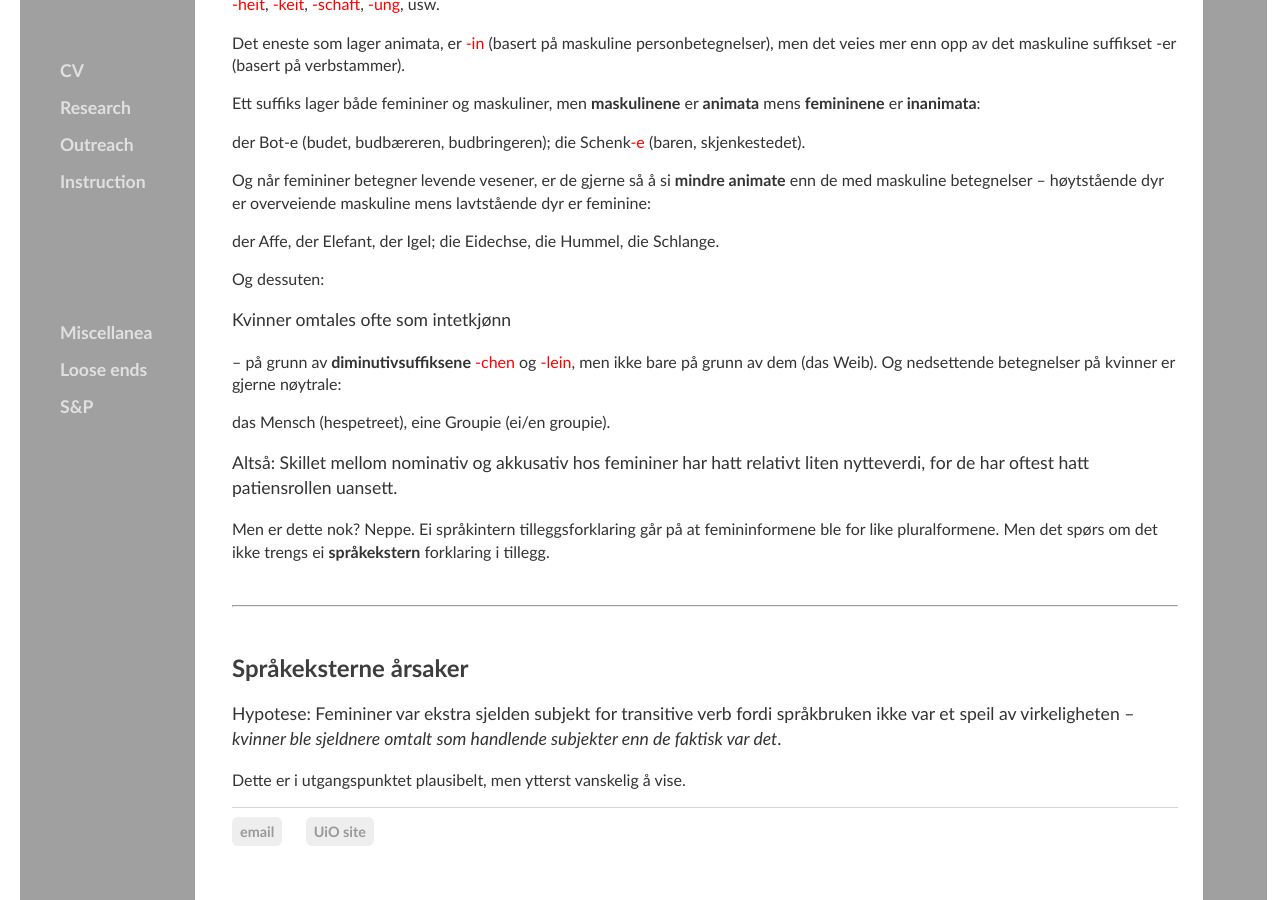
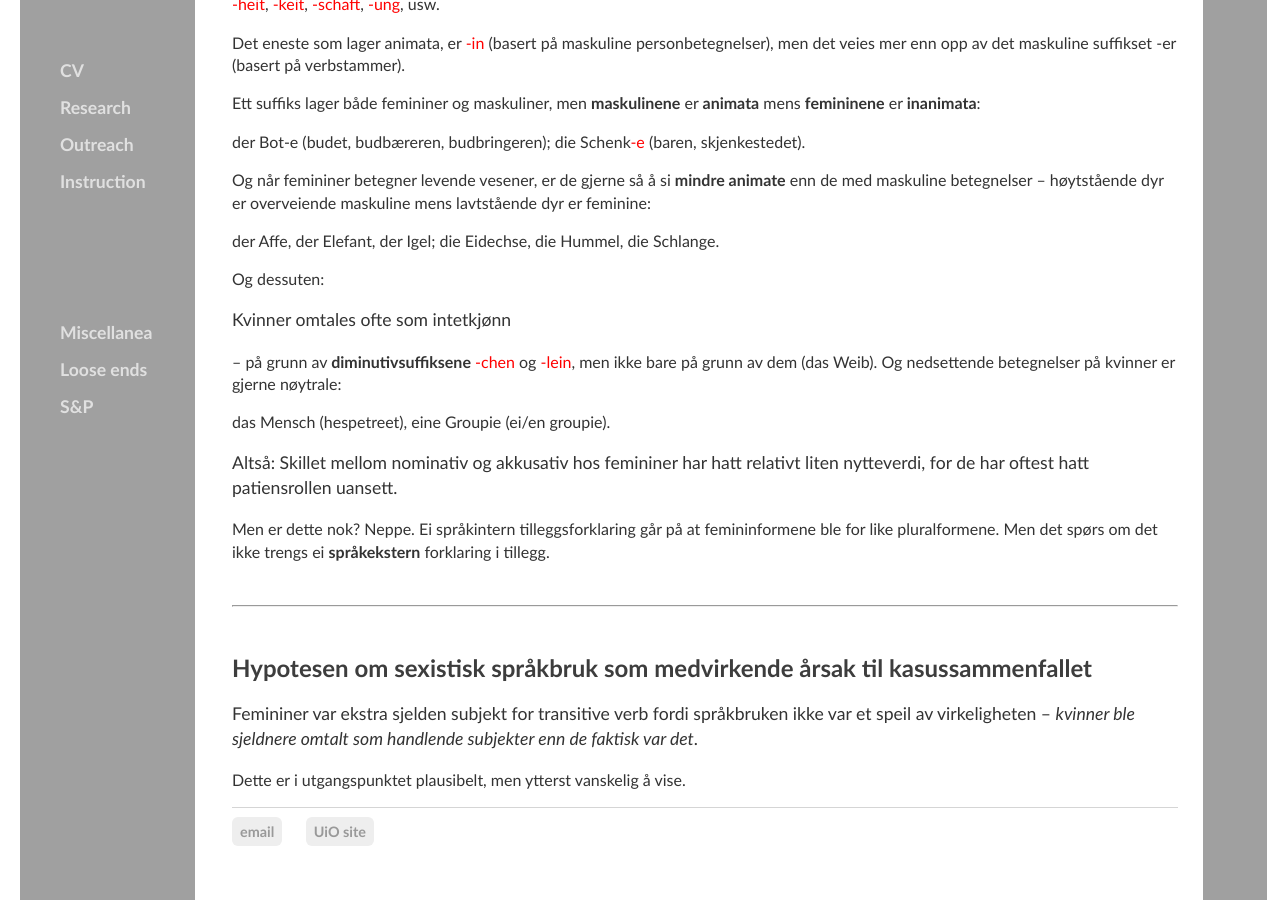
Before and after one commit to kjelljs/kjelljs.github.io, a Jekyll site: the page built from dissemination/kasus.html, in a window 1280 px wide and 900 px high, scrolled down 2536 px. Built offline with Jekyll 4.4.1, drawn with Linux system fonts in a browser that asks for light colours.

Commit message:
Update kasus.html

```diff
--- a/dissemination/kasus.html
+++ b/dissemination/kasus.html
@@ -155,8 +155,8 @@ figcaption {
 </br>
 <hr />
 </br>
-<h2>Språkeksterne årsaker</h2>
-<div class="ingress"><p>Hypotese: Femininer var ekstra sjelden subjekt for transitive verb fordi språkbruken ikke var et speil av virkeligheten –
+<h2>Hypotesen om sexistisk språkbruk som medvirkende årsak til kasussammenfallet</h2>
+<div class="ingress"><p>Femininer var ekstra sjelden subjekt for transitive verb fordi språkbruken ikke var et speil av virkeligheten –
 	<i>kvinner ble sjeldnere omtalt som handlende subjekter enn de faktisk var det</i>.</p></div>
 <p>Dette er i utgangspunktet plausibelt, men ytterst vanskelig å vise.
 </p>
```
